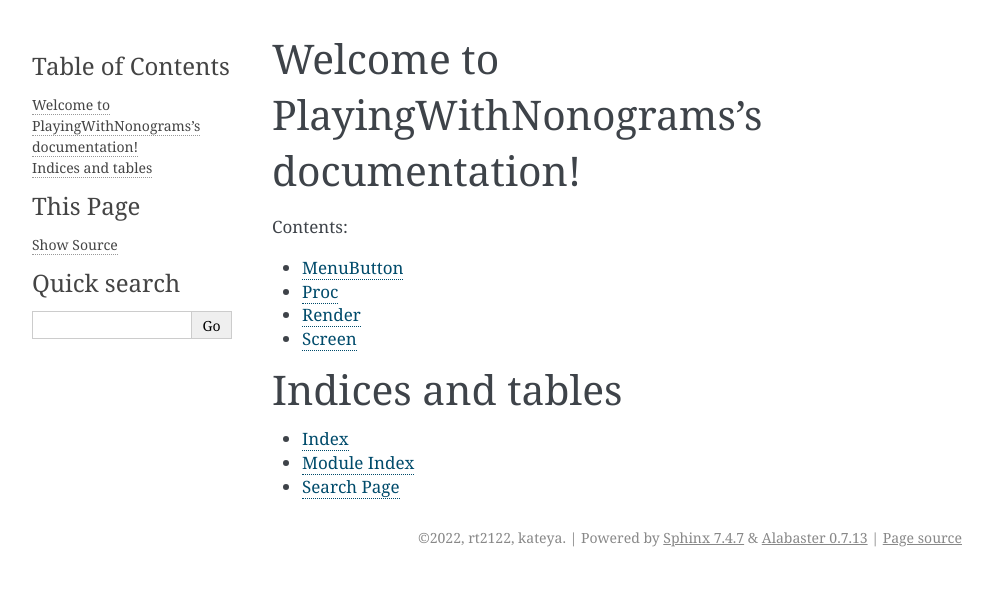
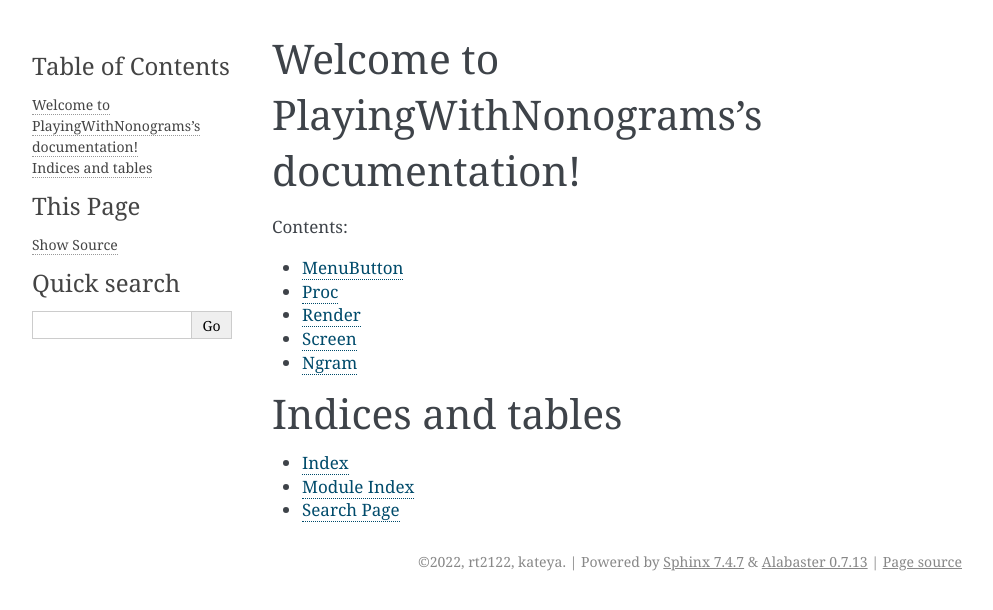
Before and after one commit to rt2122/PlayingWithNonograms, a Sphinx documentation site: the page built from docs/source/index.rst, in a window 1280 px wide. Shown: the top 610 px of the page, without its empty margins (148-1141 px from the left). Built offline with Sphinx 7.4.7, drawn with Linux system fonts in a browser that asks for light colours.

Commit message:
Docs for ngram.

```diff
--- a/docs/source/index.rst
+++ b/docs/source/index.rst
@@ -14,6 +14,7 @@ Welcome to PlayingWithNonograms's documentation!
    proc
    render
    screen
+   ngram
 
 Indices and tables
 ==================
--- /dev/null
+++ b/docs/source/ngram.rst
@@ -0,0 +1,4 @@
+Ngram
+=====
+.. automodule:: game.ngram
+    :members:
```
